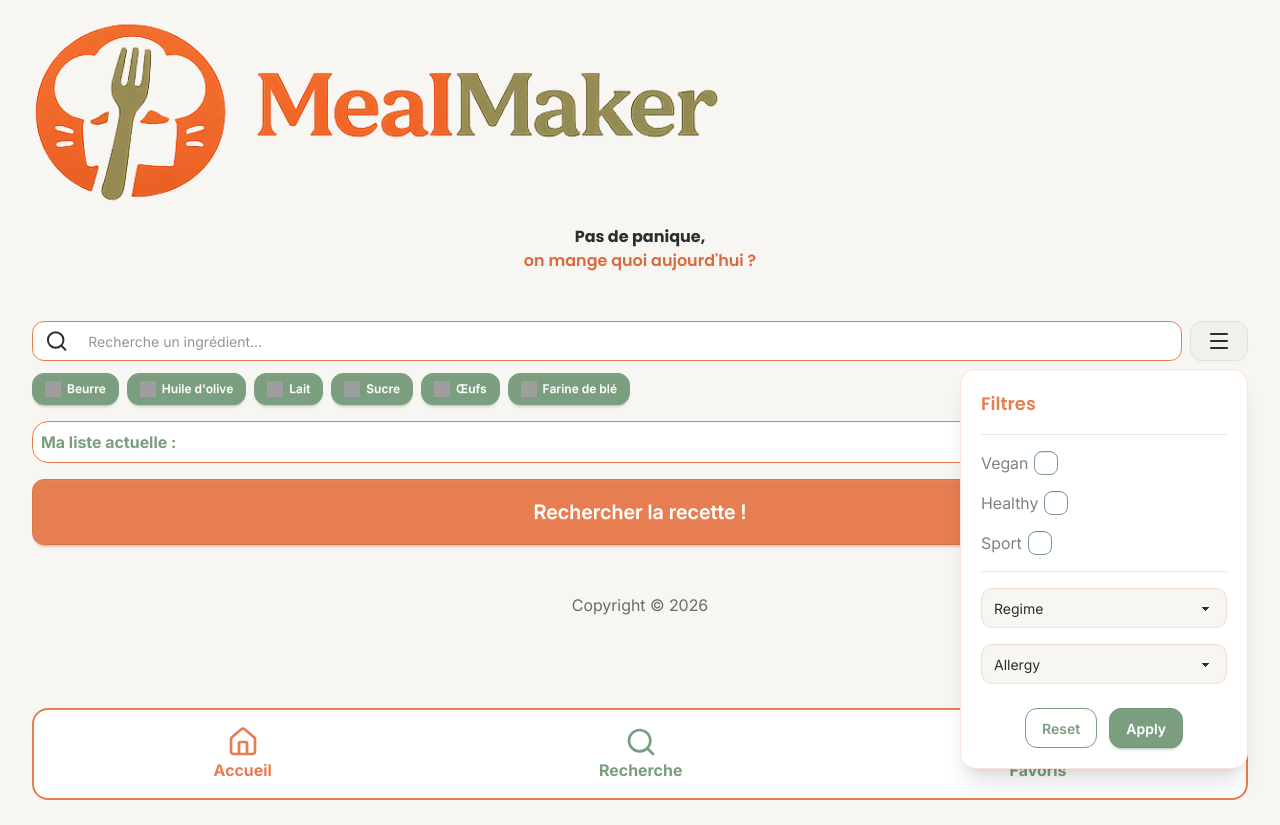
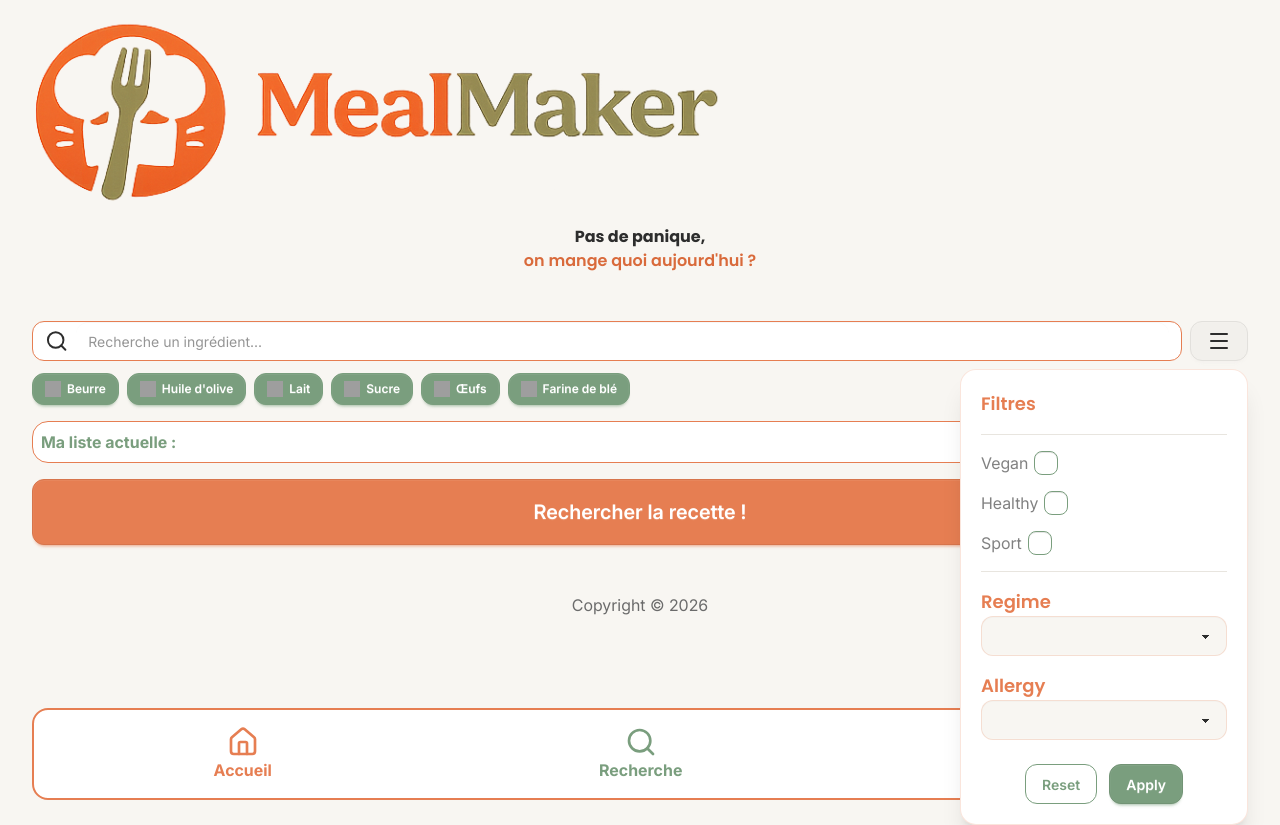
Before and after one commit to WildCodeSchool-2025-09/p2-0526-remote-mealmaker, a React (Vite) app: page / in a window 1280 px wide. Both pictures are taken after a click on the button 1219 px from the left and 341 px from the top of the page. Before the commit the page ends 800 px from the top, so only its background shows below. Built offline with nearby package versions, Linux system fonts and the light colour scheme; grey boxes are pictures that could not be loaded.

Commit message:
fix(US03):edit regime and allergy display

```diff
--- a/src/components/FilterMenu.tsx
+++ b/src/components/FilterMenu.tsx
@@ -71,6 +71,7 @@ function FilterMenu({ filters, setFilters }) {
 							</li>
 							<hr className="border-base-300" />
 							<li>
+								<p className="font-heading text-lg text-primary font-semibold">Regime</p>
 								<select
 									className="select select-bordered w-full border-primary/20"
 									value={filters.diet}
@@ -81,12 +82,13 @@ function FilterMenu({ filters, setFilters }) {
 										})
 									}
 								>
-									<option>Regime</option>
+									<option />
 									<option>Vegetarian</option>
 									<option>Gluten free</option>
 								</select>
 							</li>
 							<li>
+								<p className="font-heading text-lg text-primary font-semibold">Allergy</p>
 								<select
 									className="select select-bordered w-full border-primary/20"
 									value={filters.intolerances}
@@ -97,7 +99,7 @@ function FilterMenu({ filters, setFilters }) {
 										})
 									}
 								>
-									<option>Allergy</option>
+									<option />
 									<option>Lactose</option>
 									<option>Peanuts</option>
 								</select>
--- a/src/components/GetRecipes.tsx
+++ b/src/components/GetRecipes.tsx
@@ -23,12 +23,10 @@ function GetRecipes({ selectedIngredients, filters }) {
 		if (filters.intolerances) {
 			url += `&intolerances=${filters.intolerances}`;
 		}
-		console.info(url);
 
 		fetch(url)
 			.then((response) => response.json())
 			.then((data) => {
-				console.info(data);
 				setRecipeByIngredients(data.results);
 				return;
 			});
```
